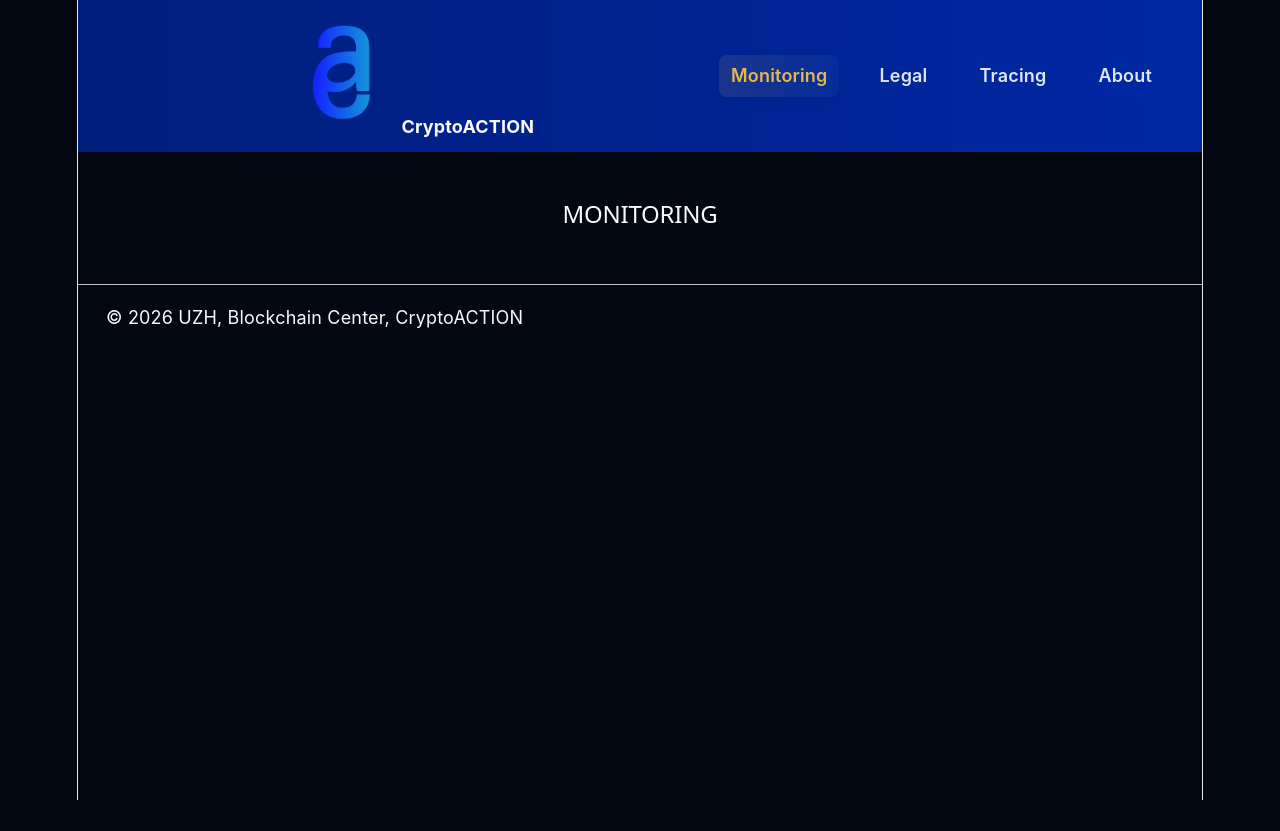
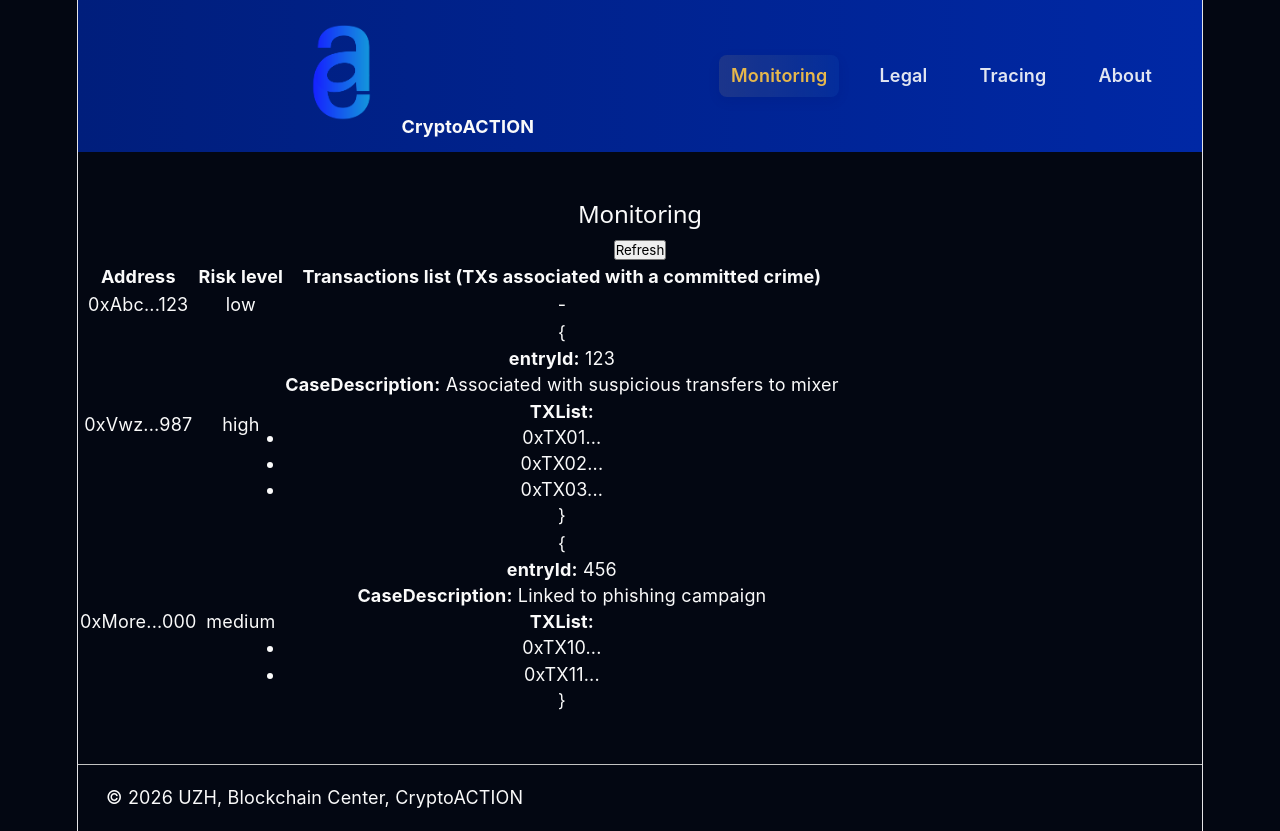
Before and after one commit to Olstra/CryptoACTION-website, a React (Vite) app: page / in a window 1280 px wide. Before the commit the page ends 800 px from the top, so only its background shows below. Built offline with nearby package versions, Linux system fonts and the light colour scheme.

Commit message:
add monitoring table

```diff
--- a/src/components/monitoring/Monitoring.tsx
+++ b/src/components/monitoring/Monitoring.tsx
@@ -1,9 +1,140 @@
-import React from "react";
+import React, { useEffect, useState } from "react";
+
+type Tx = {
+    entryId: number;
+    caseDescription: string;
+    txList: string[]; // simplified for display; can be detailed objects
+};
+
+type Row = {
+    address: string;
+    risk: "low" | "medium" | "high" | string;
+    transactions?: Tx | null;
+};
+
+const initialData: Row[] = [
+    {
+        address: "0xAbc...123",
+        risk: "low",
+        transactions: null,
+    },
+    {
+        address: "0xVwz...987",
+        risk: "high",
+        transactions: {
+            entryId: 123,
+            caseDescription: "Associated with suspicious transfers to mixer",
+            txList: ["0xTX01...", "0xTX02...", "0xTX03..."],
+        },
+    },
+    {
+        address: "0xMore...000",
+        risk: "medium",
+        transactions: {
+            entryId: 456,
+            caseDescription: "Linked to phishing campaign",
+            txList: ["0xTX10...", "0xTX11..."],
+        },
+    },
+];
 
 const Monitoring: React.FC = () => {
+    const [rows, setRows] = useState<Row[]>(initialData);
+    const [loading, setLoading] = useState(false);
+    const [error, setError] = useState<string | null>(null);
+
+    // Placeholder: replace this with a real API call when ready.
+    const fetchData = async () => {
+        setLoading(true);
+        setError(null);
+        try {
+            // Example:
+            // const resp = await fetch("/api/monitoring");
+            // const json: Row[] = await resp.json();
+            // setRows(json);
+
+            // Demo delay to simulate network request (remove in production)
+            await new Promise((r) => setTimeout(r, 600));
+            // For now we just keep initialData (or merge with it)
+            setRows(initialData);
+        } catch (e: any) {
+            setError(e?.message || "Failed to fetch data");
+        } finally {
+            setLoading(false);
+        }
+    };
+
+    useEffect(() => {
+        // Uncomment fetchData() when you have an API endpoint to call
+        // fetchData();
+    }, []);
+
     return (
-        <section className="content-section">
-            <h2>MONITORING</h2>
+        <section className="content-section monitoring">
+            <div className="monitoring-header">
+                <h2>Monitoring</h2>
+                <button
+                    className="btn-refresh"
+                    onClick={() => {
+                        // when API is ready just call fetchData()
+                        fetchData();
+                    }}
+                    aria-label="Refresh monitoring data"
+                >
+                    Refresh
+                </button>
+            </div>
+
+            {loading && <div className="status">Loading...</div>}
+            {error && <div className="status error">Error: {error}</div>}
+
+            <div className="table-wrapper" role="region" aria-label="Monitored addresses table">
+                <table className="monitoring-table">
+                    <thead>
+                    <tr>
+                        <th>Address</th>
+                        <th>Risk level</th>
+                        <th>Transactions list (TXs associated with a committed crime)</th>
+                    </tr>
+                    </thead>
+                    <tbody>
+                    {rows.map((r) => (
+                        <tr key={r.address}>
+                            <td className="addr-cell">
+                                <div className="address">{r.address}</div>
+                            </td>
+                            <td>
+                                <span className={`risk-pill risk-${r.risk}`}>{r.risk}</span>
+                            </td>
+                            <td>
+                                {r.transactions ? (
+                                    <div className="tx-card">
+                                        <div className="tx-entry">{"{ "}</div>
+                                        <div className="tx-field">
+                                            <strong>entryId:</strong> {r.transactions.entryId}
+                                        </div>
+                                        <div className="tx-field">
+                                            <strong>CaseDescription:</strong> {r.transactions.caseDescription}
+                                        </div>
+                                        <div className="tx-field">
+                                            <strong>TXList:</strong>
+                                            <ul className="tx-list">
+                                                {r.transactions.txList.map((t, i) => (
+                                                    <li key={i}>{t}</li>
+                                                ))}
+                                            </ul>
+                                        </div>
+                                        <div className="tx-entry">{"}"}</div>
+                                    </div>
+                                ) : (
+                                    <span className="dash">-</span>
+                                )}
+                            </td>
+                        </tr>
+                    ))}
+                    </tbody>
+                </table>
+            </div>
         </section>
     );
 };
```
